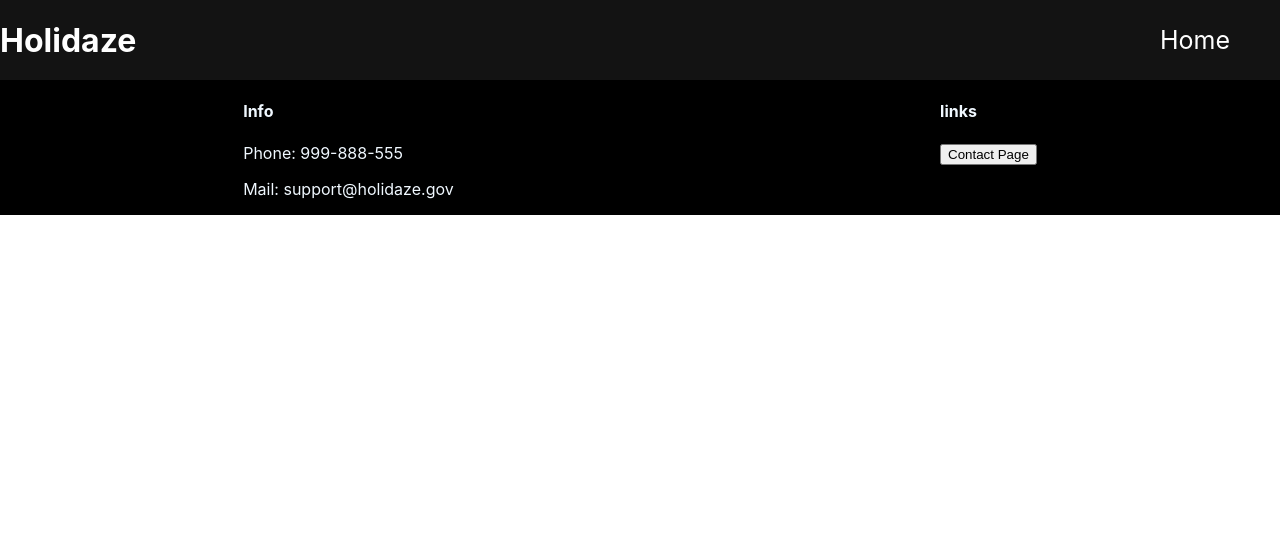
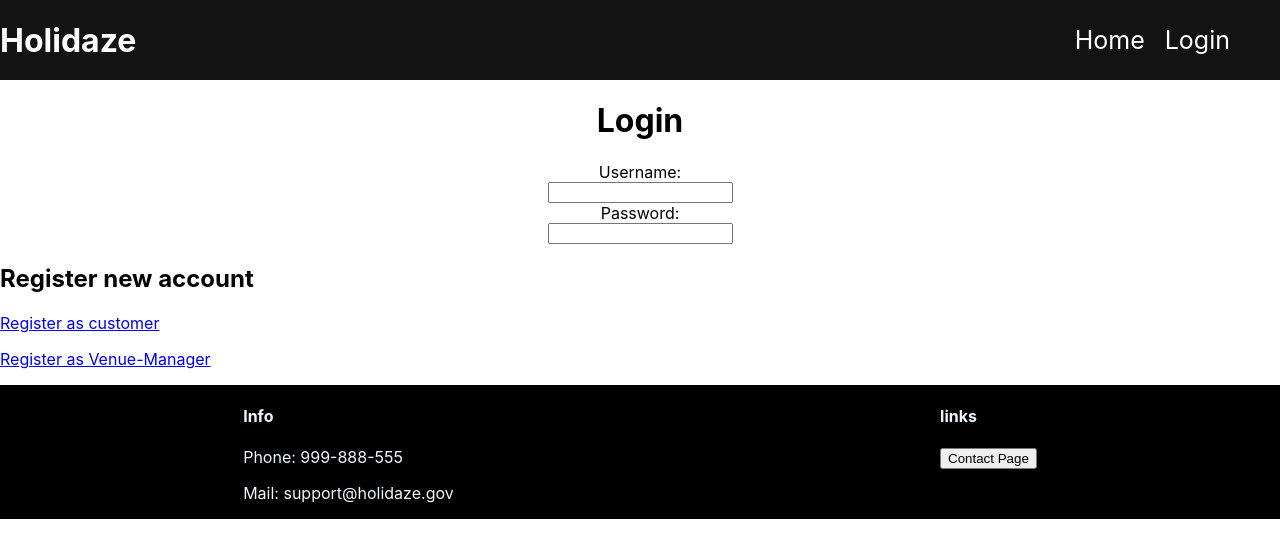
Before and after one commit to volvojakobsen/project-exam-2, a React (Create React App) app in the folder holidaze/: page /loginCustomer in a window 1280 px wide. Shown: the top 558 px of the page. Built offline with nearby package versions, Linux system fonts and the light colour scheme.

Commit message:
working on login

```diff
--- a/holidaze/src/App.js
+++ b/holidaze/src/App.js
@@ -2,6 +2,8 @@ import { BrowserRouter as Router, Routes, Route } from "react-router-dom";
 import { Navbar } from './components/navbar';
 import { Home } from "./pages/home/home.jsx";
 import { Footer } from './components/footer';
+import { VenueInfo } from "./pages/venueInfo/venueInfo";
+import { LoginCustomer } from "./pages/login-customer/LoginCustomer";
 
 function App() {
 
@@ -13,6 +15,8 @@ function App() {
         <Navbar />
         <Routes>
           <Route path="/" element={<Home />} />
+          <Route path="/venueInfo/:id" element={<VenueInfo />} />
+          <Route path="/loginCustomer" element={<LoginCustomer />} />
         </Routes>
         <Footer />
       </Router>
--- a/holidaze/src/components/navbar.jsx
+++ b/holidaze/src/components/navbar.jsx
@@ -14,6 +14,7 @@ export const Navbar = () => {
             <h1 className="headerTitle">Holidaze</h1>
             <div className="links">
                 <Link  to="/"> <p className="link">Home</p> </Link>
+                <Link  to="/loginCustomer"> <p className="link">Login</p> </Link>
             </div>
         </div>
     )
--- a/holidaze/src/pages/home/venues.jsx
+++ b/holidaze/src/pages/home/venues.jsx
@@ -10,6 +10,7 @@ export const Venues = (props) => {
         <img src={media} className="venue-img" alt="venue image" srcSet="" />
         <h2>{name}</h2>
         <h4>{price}</h4>
+        <button className="view-btn" onClick={() => navigate(`/venueInfo/${id}`)}>View Item</button>
         <p>{description}</p>
     </div>);
 }
--- /dev/null
+++ b/holidaze/src/pages/login-customer/LoginCustomer.jsx
@@ -0,0 +1,26 @@
+import React from "react";
+import "./loginCustomer.css";
+import { Link } from "react-router-dom";
+
+export const LoginCustomer = () => {
+
+    return (
+        <>
+        <div>
+          <form action="" className="loginCustomer">
+              <h1>Login</h1>
+              <label htmlFor="Username">Username:</label>
+              <input type="text" name="Username" />
+              <label htmlFor="Password">Password:</label>
+              <input type="text" name="Password"/>
+          </form>
+        </div>
+        <div>
+            <h2>Register new account</h2>
+            <Link  to="/RegisterCustomer"> <p className="link">Register as customer</p> </Link>
+            <Link  to="/RegisterManager"> <p className="link">Register as Venue-Manager</p> </Link>
+        </div>
+
+        </>
+    );
+}
--- /dev/null
+++ b/holidaze/src/pages/login-customer/loginCustomer.css
@@ -0,0 +1,9 @@
+
+
+.loginCustomer {
+    display: flex;
+    flex-direction: column;
+    width: 100%;
+    align-items: center;
+    justify-content: center;
+}
--- /dev/null
+++ b/holidaze/src/pages/venueInfo/venueInfo.jsx
@@ -0,0 +1,72 @@
+import React, {useState, useEffect, useContext} from "react";
+import { useParams } from "react-router-dom";
+
+
+
+export const VenueInfo = () => {
+   const id = useParams();
+   const [singleVenue, setSingleVenue] = useState([]);
+   const [isLoading, setIsLoading] = useState(false);
+   const [isError, setIsError] = useState(false);
+
+
+   useEffect(() => {
+     async function getData() {
+       try {
+         setIsError(false);
+         setIsLoading(true);
+         const response = await fetch(`https://api.noroff.dev/api/v1/holidaze/venues/${id.id}`);
+         const json = await response.json();
+         setSingleVenue(json);
+         setIsLoading(false);
+       } catch (error) {
+         setIsLoading(false);
+         setIsError(true);
+       }
+     }
+
+     getData();
+   }, [id.id]);
+
+
+
+
+   if (isLoading) {
+     return <div className="loader"></div>;
+   }
+
+   if (isError) {
+     return <div>Error loading data</div>;
+   }
+
+   return <>
+    <div className="container">
+        <div className="singleItem">
+            <img src={singleVenue.media} className="singleProductImage" alt="" srcSet="" />
+            <div className="details">
+               <h2>{singleVenue.name}</h2>
+              <div className="pricing">
+                <h3>Price: ${singleVenue.price}</h3>
+              </div>
+              <h1>Rating: {singleVenue.rating} of 5</h1>
+              <div className="description">
+              <p>{singleVenue.description}</p>
+              </div>
+              <div>
+              <h4>Reviews</h4>
+              {singleVenue.reviews && singleVenue.reviews.map(post =>{
+                return (
+                  <div className="singleReview" key={post.id}>
+                    <div className="name"><div>By: {post.username}</div>Rated it: {post.rating} of 5.</div>
+                    <div className="comment">{post.description}</div>
+                  </div>
+                );
+
+              })};
+              </div>
+
+            </div>
+        </div>
+    </div>
+    </>
+};
```
